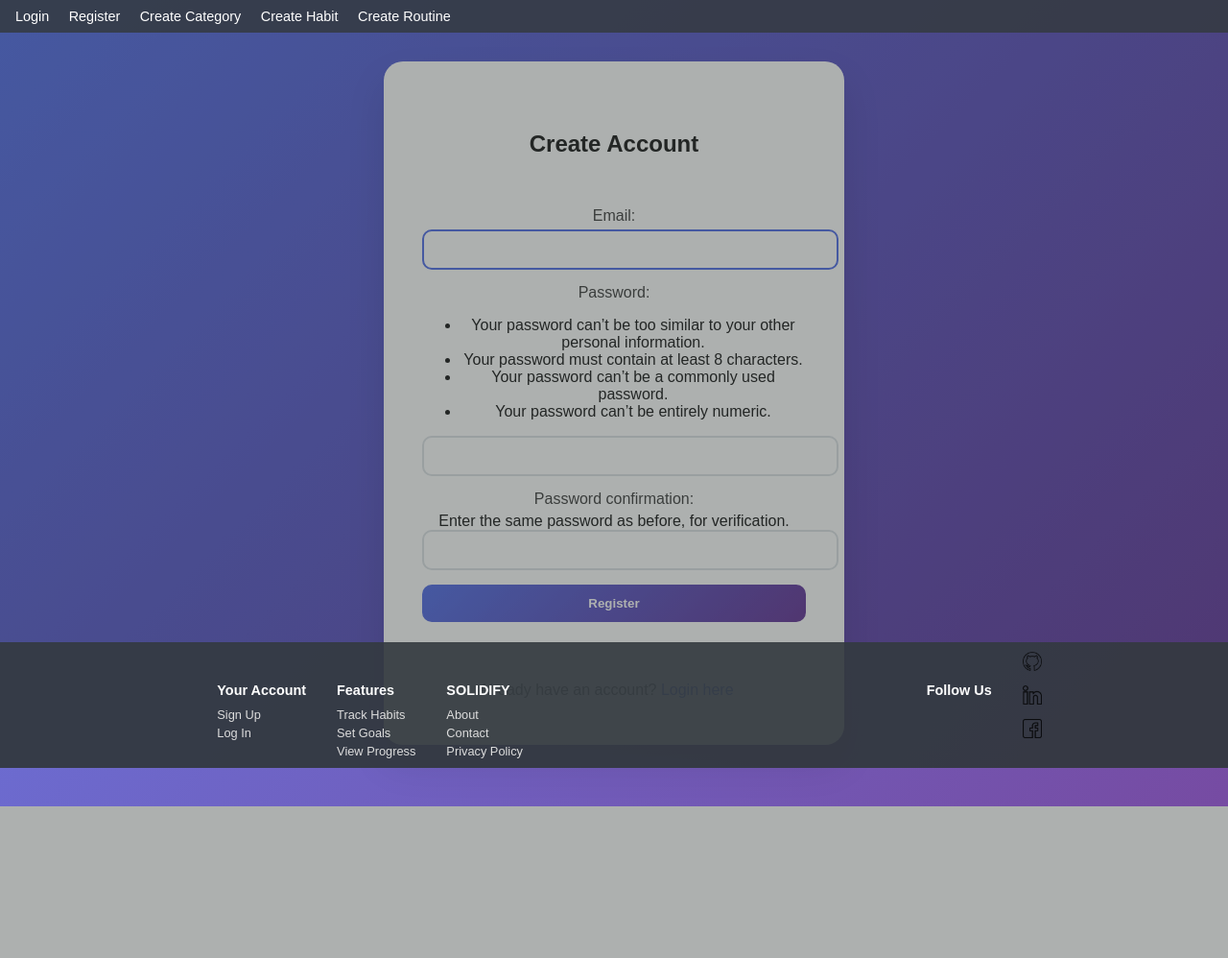
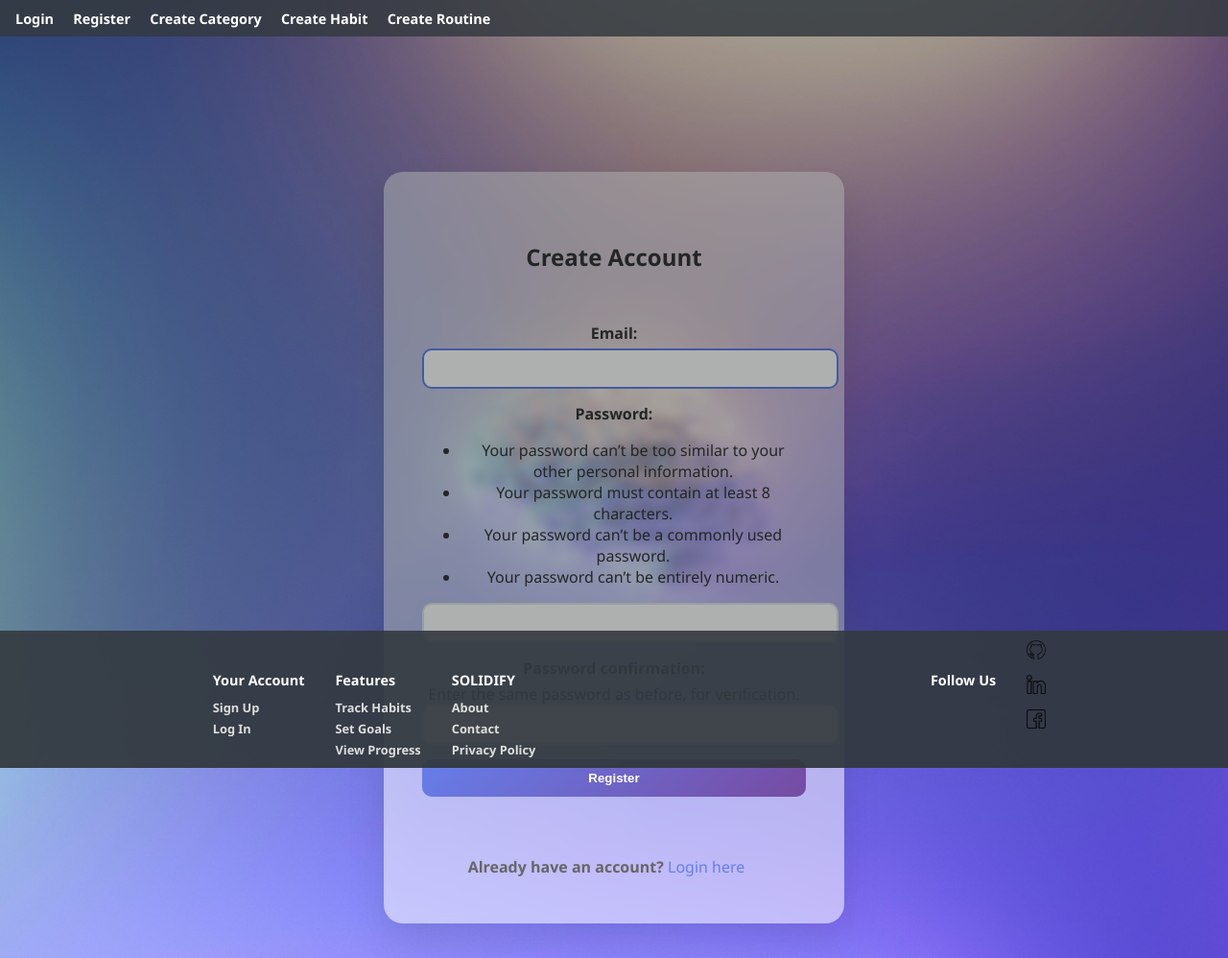
Before and after one commit to velislavvelchev/SOLIDIFY, a Django app: page /accounts/register/ in a window 1280 px wide. Shown: the whole page at 96% size. Before the commit the page ends 840 px from the top, so only its background shows below. Run offline with Django 5.2, Linux system fonts and the light colour scheme.

Commit message:
feat: working on the frontend login and register views

```diff
--- a/static/style/base.css
+++ b/static/style/base.css
@@ -1,8 +1,20 @@
-/* static/css/base.css */
+/*body {*/
+/*    font-family: Arial, sans-serif;*/
+/*    background-color: #f8f9fa;*/
+/*    margin-top: 150px !important;*/
+/*    padding: 0;*/
+/*    color: #333;*/
+/*}*/
+
 body {
-    font-family: Arial, sans-serif;
-    background-color: #f8f9fa;
-    margin: 0;
-    padding: 0;
+    position: relative;
+    background-image: url('/static/images/background.jpg');
+    background-size: cover;
+    background-position: center;
+    background-repeat: no-repeat;
+    min-height: 100vh;
+    margin-top: 150px !important;
+    font-family: 'Orbitron', 'Segoe UI', Tahoma, Geneva, sans-serif;
     color: #333;
+    font-weight: 700;
 }
--- a/static/style/home.css
+++ b/static/style/home.css
@@ -1,12 +1,12 @@
-body {
-  position: relative;
-  background-image: url('/static/images/background.jpg');
-  background-size: cover;
-  background-position: center;
-  background-repeat: no-repeat;
-  min-height: 100vh;
-  margin: 0; /* good to reset default margin */
-}
+/*body {*/
+/*  position: relative;*/
+/*  background-image: url('/static/images/background.jpg');*/
+/*  background-size: cover;*/
+/*  background-position: center;*/
+/*  background-repeat: no-repeat;*/
+/*  min-height: 100vh;*/
+/*  margin: 0; !* good to reset default margin *!*/
+/*}*/
 
 body::before {
   content: "";
--- a/static/style/register.css
+++ b/static/style/register.css
@@ -4,21 +4,22 @@
   align-items: center;
   justify-content: center;
   min-height: 100vh;
-  background: linear-gradient(135deg, #667eea, #764ba2);
+  /*background: linear-gradient(135deg, #667eea, #764ba2);*/
   padding: 20px;
 }
 
 .register-card {
-  background: #fff;
+  background: rgba(255, 255, 255, 0.53); /* moderate transparency */
   padding: 40px;
   border-radius: 20px;
-  box-shadow: 0 20px 40px rgba(0,0,0,0.1);
+  box-shadow: 0 20px 40px rgba(0, 0, 0, 0.1);
   max-width: 400px;
   width: 100%;
   display: flex;
   flex-direction: column;
   align-items: center;
   text-align: center;
+  backdrop-filter: blur(6px); /* optional: smooth glass effect */
 }
 
 .register-title {
@@ -42,8 +43,7 @@ form > * {
 label {
   margin-bottom: 5px;
   display: block;
-  font-weight: 500;
-  color: #555;
+  font-weight: 700;
 }
 
 input {
@@ -85,3 +85,8 @@ input:focus {
   text-decoration: none;
   font-weight: 500;
 }
+
+.helptext,
+.helptext * {
+  font-weight: 500;
+}
```
